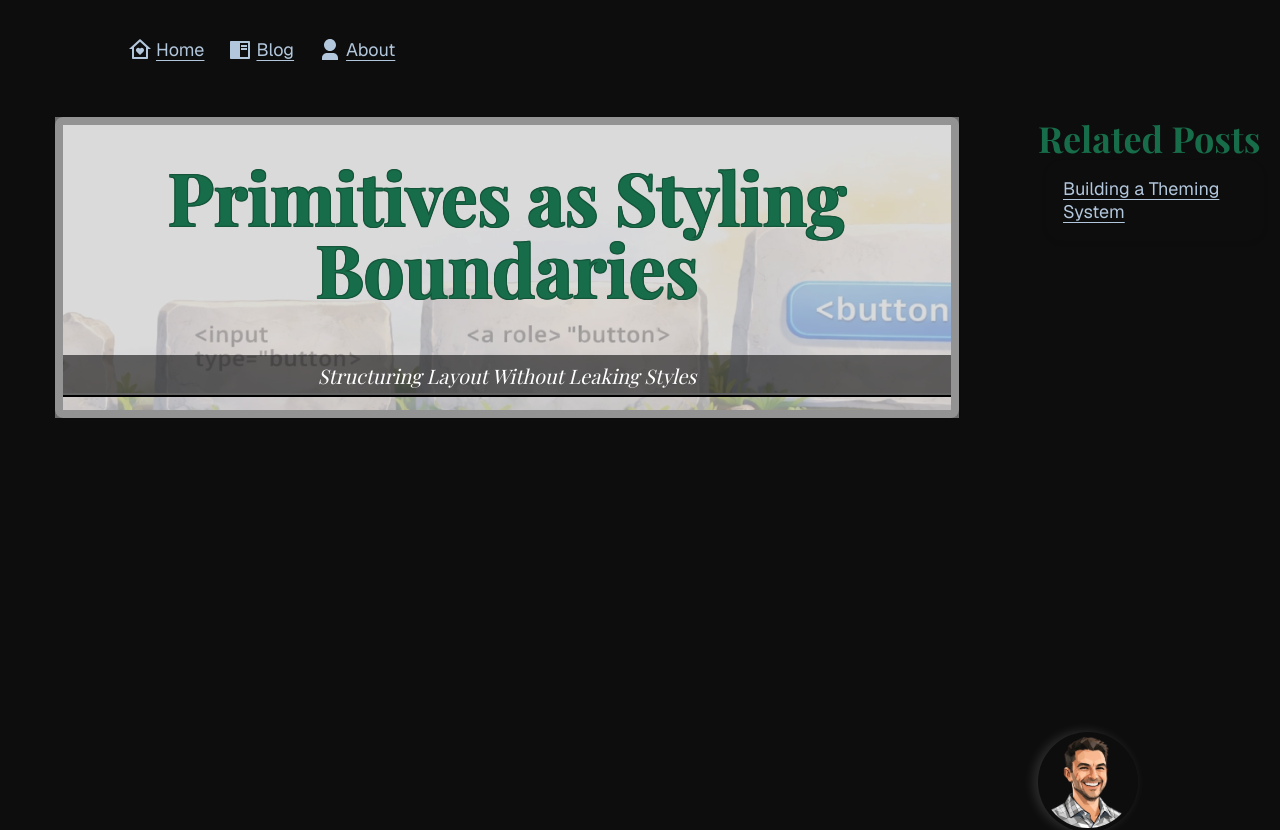
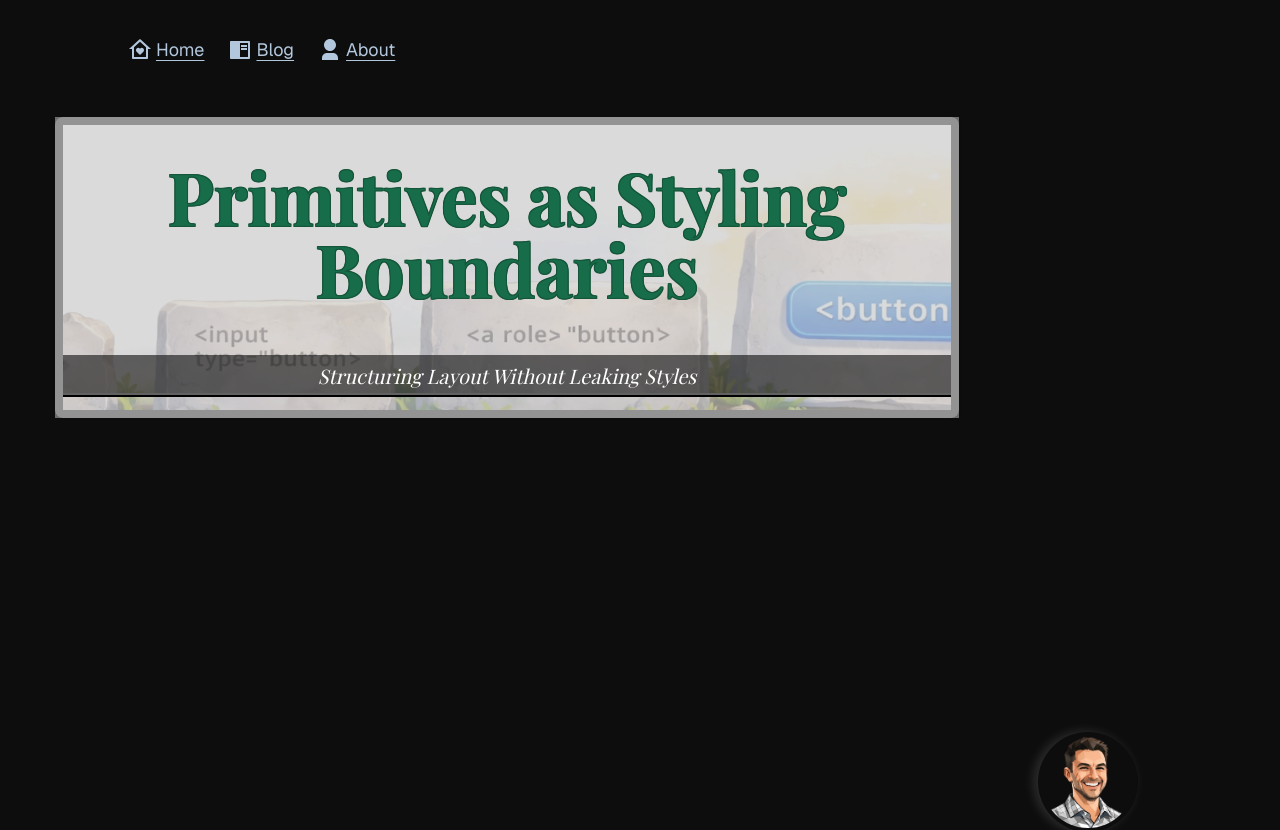
Before and after one commit to codercarl1243/react_components_system, a Next.js app: page /blog/design-system/primitives in a window 1280 px wide. Shown: the top 830 px of the page. Built offline with nearby package versions, Linux system fonts and the light colour scheme; a web font is replaced by a local one.

Commit message:
UPDATE remove reference to related posts as this will be moved to a different location than the sidebar

```diff
--- a/app/blog/design-system/buttons/(blog_sections)/sidebar.tsx
+++ b/app/blog/design-system/buttons/(blog_sections)/sidebar.tsx
@@ -20,7 +20,7 @@ export default function ButtonsSideBar({ relatedPosts }: PostSideBarProps) {
                 { id: 'resources', href: '#resources', label: "Code & Resources" }
             ]}
             // Fillers
-            relatedPosts={relatedPosts}
+      // relatedPosts={relatedPosts}
             author={CODER_CARL}
         />
     )
--- a/app/blog/design-system/buttons/page.tsx
+++ b/app/blog/design-system/buttons/page.tsx
@@ -70,7 +70,7 @@ export default function Page() {
             </Post >
             <PostSideBar
                 contents={TABLE_OF_CONTENTS}
-                relatedPosts={relatedPosts}
+                // relatedPosts={relatedPosts}
                 author={author}
             />
         </>
--- a/app/blog/design-system/primitives/page.tsx
+++ b/app/blog/design-system/primitives/page.tsx
@@ -64,7 +64,7 @@ export default function ThemingPage() {
             </Post>
             <PostSideBar
                 contents={TABLE_OF_CONTENTS}
-                relatedPosts={relatedPosts}
+           // relatedPosts={relatedPosts}
                 author={author}
             />
         </>
--- a/app/blog/design-system/theming/page.tsx
+++ b/app/blog/design-system/theming/page.tsx
@@ -64,7 +64,7 @@ export default function ThemingPage() {
             </Post>
             <PostSideBar
                 contents={TABLE_OF_CONTENTS}
-                relatedPosts={relatedPosts}
+                // relatedPosts={relatedPosts}
                 author={author}
             />
         </>
--- a/app/styles/components/post/sidebar/index.css
+++ b/app/styles/components/post/sidebar/index.css
@@ -1,4 +1,4 @@
 @import './sidebar.css';
 @import './sidebar.author.css';
 @import './sidebar.toc.css';
-@import './sidebar.related.css';
+/* @import './sidebar.related.css'; */
--- a/components/post/sidebar/index.tsx
+++ b/components/post/sidebar/index.tsx
@@ -27,18 +27,20 @@ import { Hamburger } from '@/components/hamburger';
  */
 export default function PostSideBar({
     contents = [],
-    relatedPosts = [],
+    // relatedPosts = [],
     author,
     className,
     children,
     ...props
 }: PostSideBarProps) {
     const hasContents = contents.length > 0;
-    const hasRelated = relatedPosts.length > 0;
+    // const hasRelated = relatedPosts.length > 0;
     const hasExtras = author || Children.count(children) > 0;
 
-    if (!hasContents && !hasRelated && !hasExtras) return null;
-// todo: calc height from y:top of sidebar -> y: bottom of the window
+    // if (!hasContents && !hasRelated && !hasExtras) return null;
+
+    if (!hasContents && !hasExtras) return null;
+    // todo: calc height from y:top of sidebar -> y: bottom of the window
 //  update height when scrolling down to max height of window
     return (
         <Hamburger.Wrapper
@@ -61,7 +63,7 @@ export default function PostSideBar({
                 {...props}
             >
                 {hasContents && <TableOfContents contents={contents} />}
-                {hasRelated && <RelatedPosts posts={relatedPosts} />}
+                {/* {hasRelated && <RelatedPosts posts={relatedPosts} />} */}
                 {author && <Author author={author} />}
                 {children}
             </Hamburger.Menu>
```
